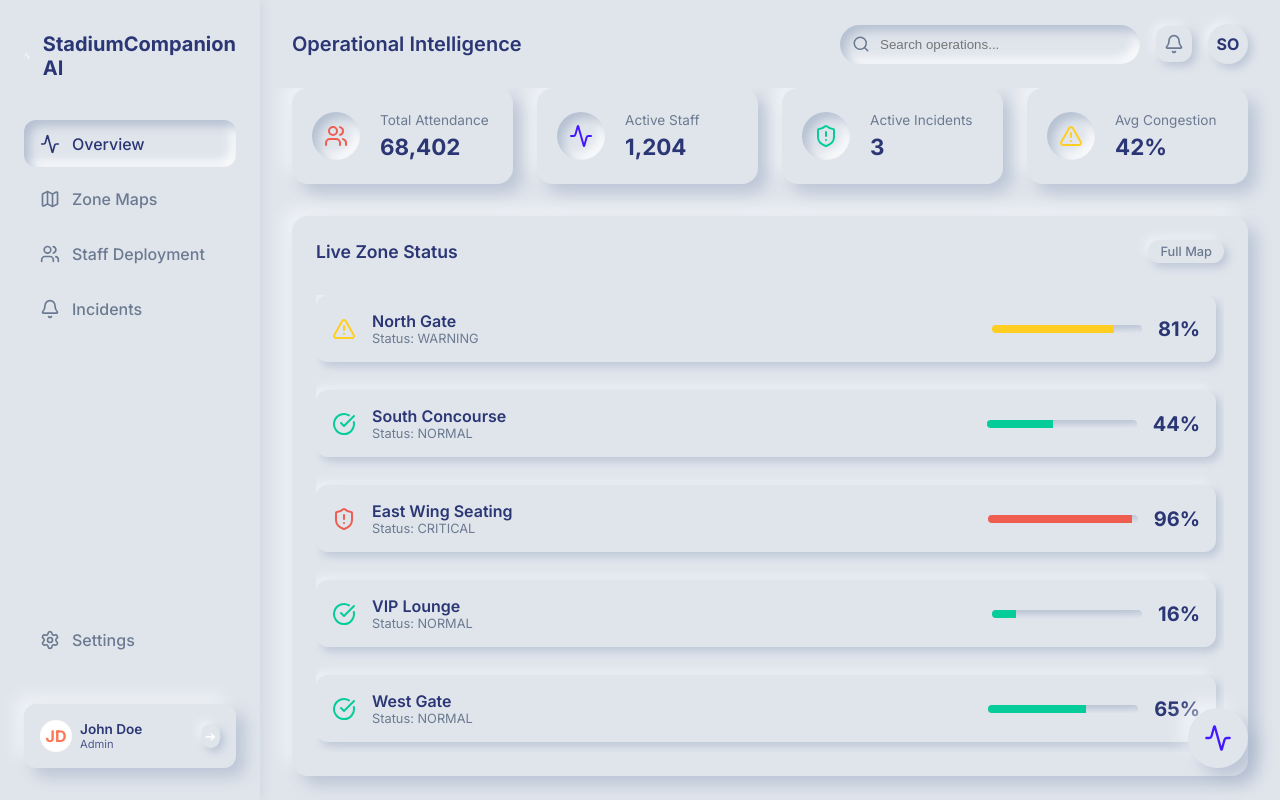
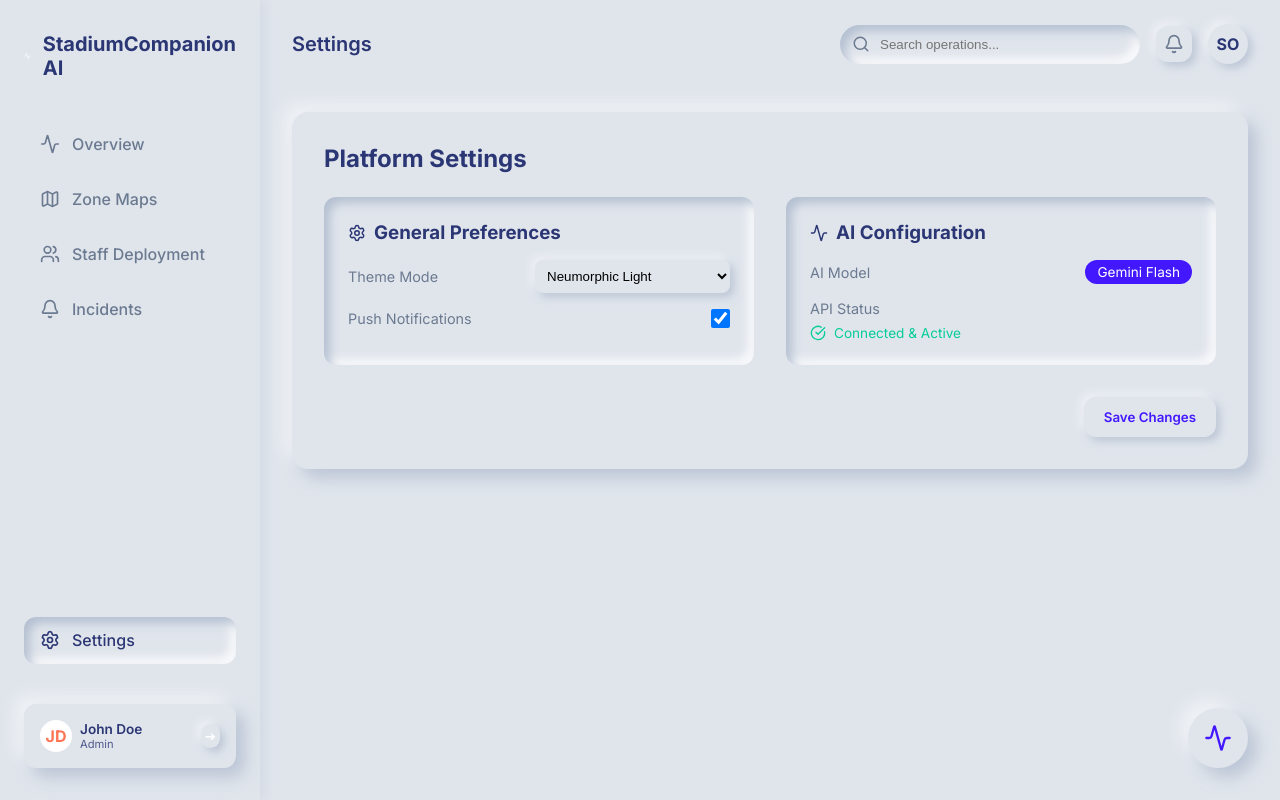
Before and after one commit to OrbIndraneel/prompt_wars4, a React (Vite) app: page / in a window 1280 px wide. Both pictures are taken after a click on the element "Settings". Built offline with nearby package versions, Linux system fonts and the light colour scheme.

Commit message:
Implement Settings Tab view and functionality

```diff
--- a/src/App.jsx
+++ b/src/App.jsx
@@ -138,7 +138,12 @@ Provide a brief, professional, and actionable response based on the live zone st
             </div>
           ))}
           <div style={{ flexGrow: 1 }}></div>
-          <div className="nav-item"><Settings size={20} /> Settings</div>
+          <div
+            className={`nav-item ${activeTab === 'Settings' ? 'active' : ''}`}
+            onClick={() => setActiveTab('Settings')}
+          >
+            <Settings size={20} /> Settings
+          </div>
 
           <div className="logout-card" style={{ marginTop: '2rem' }}>
             <div className="flex items-center gap-2">
@@ -305,6 +310,57 @@ Provide a brief, professional, and actionable response based on the live zone st
             </div>
           </div>
         )}
+
+        {activeTab === 'Settings' && (
+          <div style={{ padding: '1.5rem 2rem', flexGrow: 1, display: 'flex', flexDirection: 'column', gap: '1.5rem' }}>
+            <div className="card" style={{ padding: '2rem' }}>
+              <h2 style={{ marginBottom: '1.5rem', color: 'var(--text-main)' }}>Platform Settings</h2>
+
+              <div style={{ display: 'grid', gridTemplateColumns: '1fr 1fr', gap: '2rem' }}>
+                <div style={{ padding: '1.5rem', background: 'var(--bg-color)', borderRadius: '12px', boxShadow: 'var(--shadow-pressed)' }}>
+                  <h3 style={{ marginBottom: '1rem', display: 'flex', alignItems: 'center', gap: '0.5rem' }}>
+                    <Settings size={18} /> General Preferences
+                  </h3>
+                  <div style={{ display: 'flex', flexDirection: 'column', gap: '1rem' }}>
+                    <div style={{ display: 'flex', justifyContent: 'space-between', alignItems: 'center' }}>
+                      <span style={{ fontSize: '0.9rem', color: 'var(--text-muted)' }}>Theme Mode</span>
+                      <select style={{ padding: '0.5rem', borderRadius: '8px', border: 'none', background: 'var(--bg-color)', boxShadow: 'var(--shadow-raised-sm)', outline: 'none' }}>
+                        <option>Neumorphic Light</option>
+                        <option disabled>Dark Mode (Coming Soon)</option>
+                      </select>
+                    </div>
+                    <div style={{ display: 'flex', justifyContent: 'space-between', alignItems: 'center' }}>
+                      <span style={{ fontSize: '0.9rem', color: 'var(--text-muted)' }}>Push Notifications</span>
+                      <input type="checkbox" defaultChecked style={{ width: '1.2rem', height: '1.2rem' }} />
+                    </div>
+                  </div>
+                </div>
+
+                <div style={{ padding: '1.5rem', background: 'var(--bg-color)', borderRadius: '12px', boxShadow: 'var(--shadow-pressed)' }}>
+                  <h3 style={{ marginBottom: '1rem', display: 'flex', alignItems: 'center', gap: '0.5rem' }}>
+                    <Activity size={18} /> AI Configuration
+                  </h3>
+                  <div style={{ display: 'flex', flexDirection: 'column', gap: '1rem' }}>
+                    <div style={{ display: 'flex', justifyContent: 'space-between', alignItems: 'center' }}>
+                      <span style={{ fontSize: '0.9rem', color: 'var(--text-muted)' }}>AI Model</span>
+                      <span style={{ fontSize: '0.85rem', padding: '0.25rem 0.75rem', background: 'var(--accent-blue)', color: 'white', borderRadius: '12px' }}>Gemini Flash</span>
+                    </div>
+                    <div style={{ display: 'flex', flexDirection: 'column', gap: '0.5rem' }}>
+                      <span style={{ fontSize: '0.9rem', color: 'var(--text-muted)' }}>API Status</span>
+                      <div style={{ display: 'flex', alignItems: 'center', gap: '0.5rem', fontSize: '0.85rem', color: 'var(--accent-green)' }}>
+                        <CheckCircle size={16} /> Connected & Active
+                      </div>
+                    </div>
+                  </div>
+                </div>
+              </div>
+
+              <div style={{ marginTop: '2rem', display: 'flex', justifyContent: 'flex-end' }}>
+                <button className="btn btn-primary">Save Changes</button>
+              </div>
+            </div>
+          </div>
+        )}
       </main>
 
       {/* Floating Action Button */}
```
